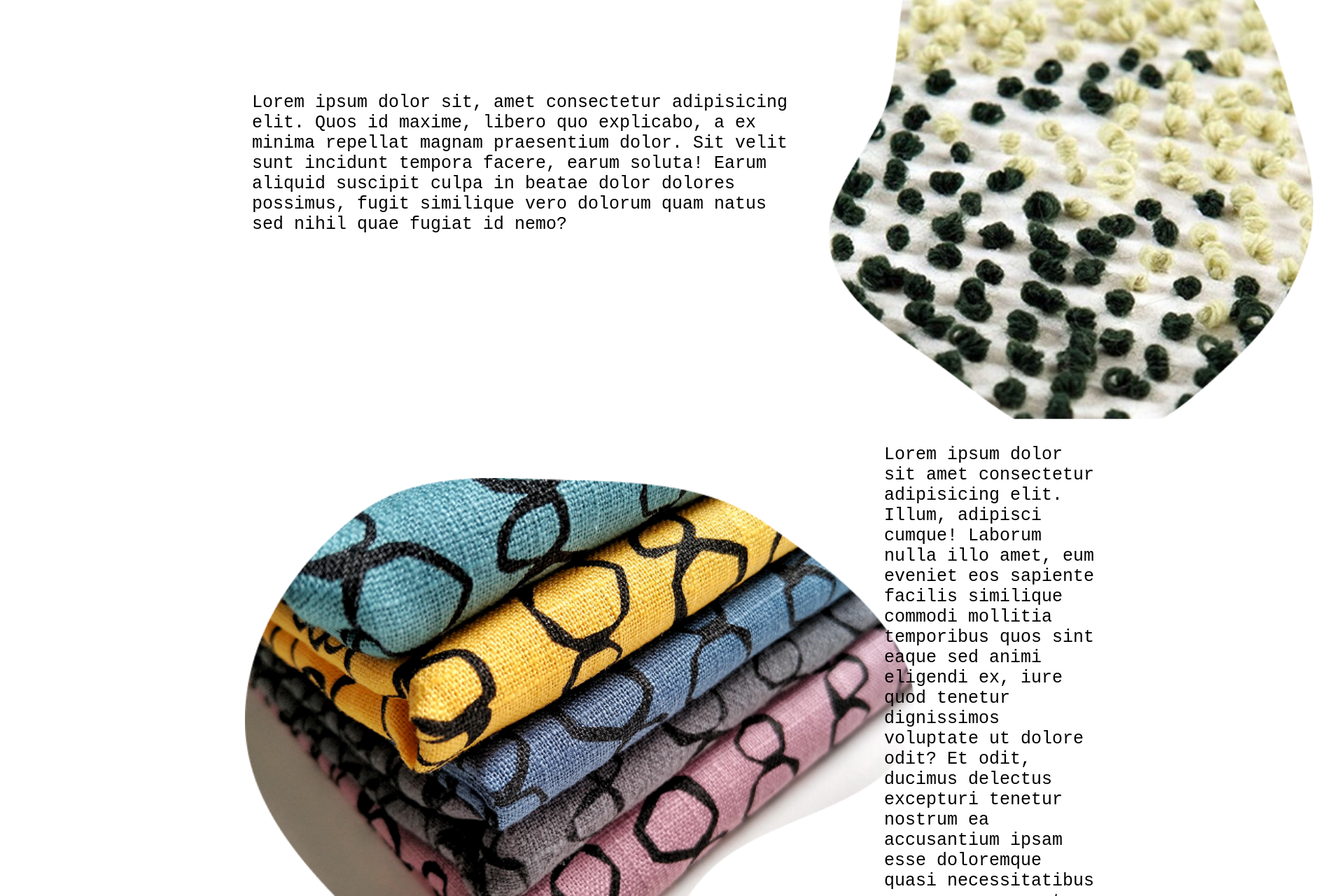
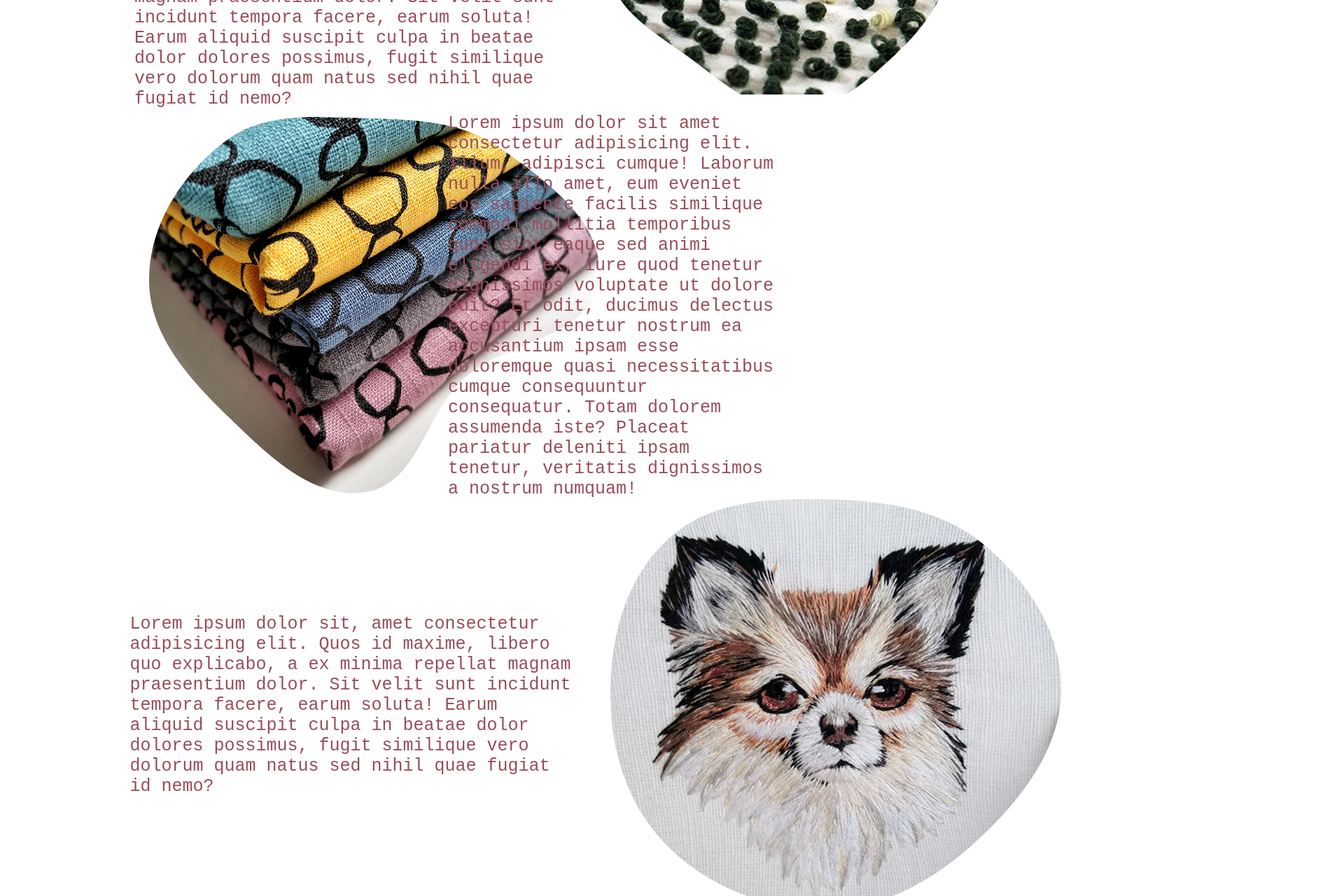
Before and after one commit to JenWarman/react-embroidery-portfolio, a React (Vite) app: page /about in a window 1280 px wide. Shown: the part 1060-2340 px from the top of the page at 70% size, 1920 px wide, since content can reach past the window. Built offline with nearby package versions, Linux system fonts and the light colour scheme; a web font is replaced by a local one.

Commit message:
About page layout.

```diff
--- a/src/components/About/AboutPage.jsx
+++ b/src/components/About/AboutPage.jsx
@@ -1,7 +1,7 @@
 function AboutPage() {
   return (
     <section className="about-page" id="about">
-      <div className="about-page-main">
+
         <div className="about-page-1">
           <div className="about-page-1-img">
             <img src="/profileimg.png" alt="" />
@@ -69,7 +69,7 @@ function AboutPage() {
             <img src="/ChihuahuaCloseup.png" alt="" />
           </div>
         </div>
-      </div>
+
     </section>
   );
 }
--- a/src/css/styles.css
+++ b/src/css/styles.css
@@ -225,46 +225,47 @@ p {
 
 .about-page {
   display: flex;
-  width: 100%;
-  margin-bottom: 10rem;
+  width: 70%;
+  margin: 10rem auto;
+  flex-direction: column;
+  justify-content: space-around;
+  align-items: center;
+  color: rgb(152, 77, 90);
 }
 .about-page img {
-  height: 80rem;
+  height: 100%;
   padding: 0 5rem;
 }
 .about-page-1 {
   display: flex;
-  justify-content: center;
-  align-items: center;
 }
 .about-page-1-img {
   width: 50%;
-  margin-left: 36rem;
 }
 .about-page-1-info {
   width: 50%;
-  margin-right: 36rem;
   display: flex;
   flex-direction: column;
 }
 .about-page-1-heading {
   font-size: 18rem;
   text-transform: uppercase;
+  letter-spacing: 1rem;
 }
 .about-page-1-text {
   font-size: 2.5rem;
 }
 .about-page-2 {
   display: flex;
-  justify-content: center;
+  justify-content: space-between;
   align-items: center;
 }
 .about-page-2-img {
-  width: 50%;
+  width: 30%;
+  margin-top: -30rem;
 }
 .about-page-2-info {
-  width: 50%;
-  margin-left: 36rem;
+  width: 70%;
   display: flex;
   flex-direction: column;
 }
@@ -282,11 +283,9 @@ p {
 }
 .about-page-3-img {
   width: 50%;
-  margin-left: 30rem;
 }
 .about-page-3-info {
   width: 50%;
-  margin-right: 36rem;
   display: flex;
   flex-direction: column;
 }
@@ -303,12 +302,10 @@ p {
   align-items: center;
 }
 .about-page-4-img {
-  width: 50%;
-  margin-right: 20rem;
+  width: 30%;
 }
 .about-page-4-info {
-  width: 50%;
-  margin-left: 36rem;
+  width: 70%;
   display: flex;
   flex-direction: column;
 }
--- a/src/scss/layout/_aboutPage.scss
+++ b/src/scss/layout/_aboutPage.scss
@@ -1,26 +1,26 @@
 .about-page {
   display: flex;
-  width: 100%;
-  margin-bottom: 10rem;
+  width: 70%;
+  margin: 10rem auto;
+  flex-direction: column;
+  justify-content: space-around;
+  align-items: center;
+  color: $primary-color;
 
   img {
-    height: 80rem;
+    height: 100%;
     padding: 0 5rem;
   }
 
   &-1 {
     display: flex;
-    justify-content: center;
-    align-items: center;
 
     &-img {
       width: 50%;
-      margin-left: 36rem;
     }
 
     &-info {
       width: 50%;
-      margin-right: 36rem;
       display: flex;
       flex-direction: column;
     }
@@ -28,6 +28,7 @@
     &-heading {
       font-size: 18rem;
       text-transform: uppercase;
+      letter-spacing: 1rem;
     }
 
     &-text {
@@ -37,16 +38,16 @@
 
   &-2 {
     display: flex;
-    justify-content: center;
+    justify-content: space-between;
     align-items: center;
 
     &-img {
-      width: 50%;
+      width: 30%;
+      margin-top: -30rem;
     }
 
     &-info {
-      width: 50%;
-      margin-left: 36rem;
+      width: 70%;
       display: flex;
       flex-direction: column;
     }
@@ -68,12 +69,10 @@
 
     &-img {
       width: 50%;
-      margin-left: 30rem;
     }
 
     &-info {
       width: 50%;
-      margin-right: 36rem;
       display: flex;
       flex-direction: column;
     }
@@ -94,13 +93,12 @@
     align-items: center;
 
     &-img {
-      width: 50%;
-      margin-right: 20rem;
+      width: 30%;
     }
 
     &-info {
-      width: 50%;
-      margin-left: 36rem;
+      width: 70%;
+
       display: flex;
       flex-direction: column;
     }
```
Also changed, not shown: 1 other file (tests, documents, lock files or other folders).
